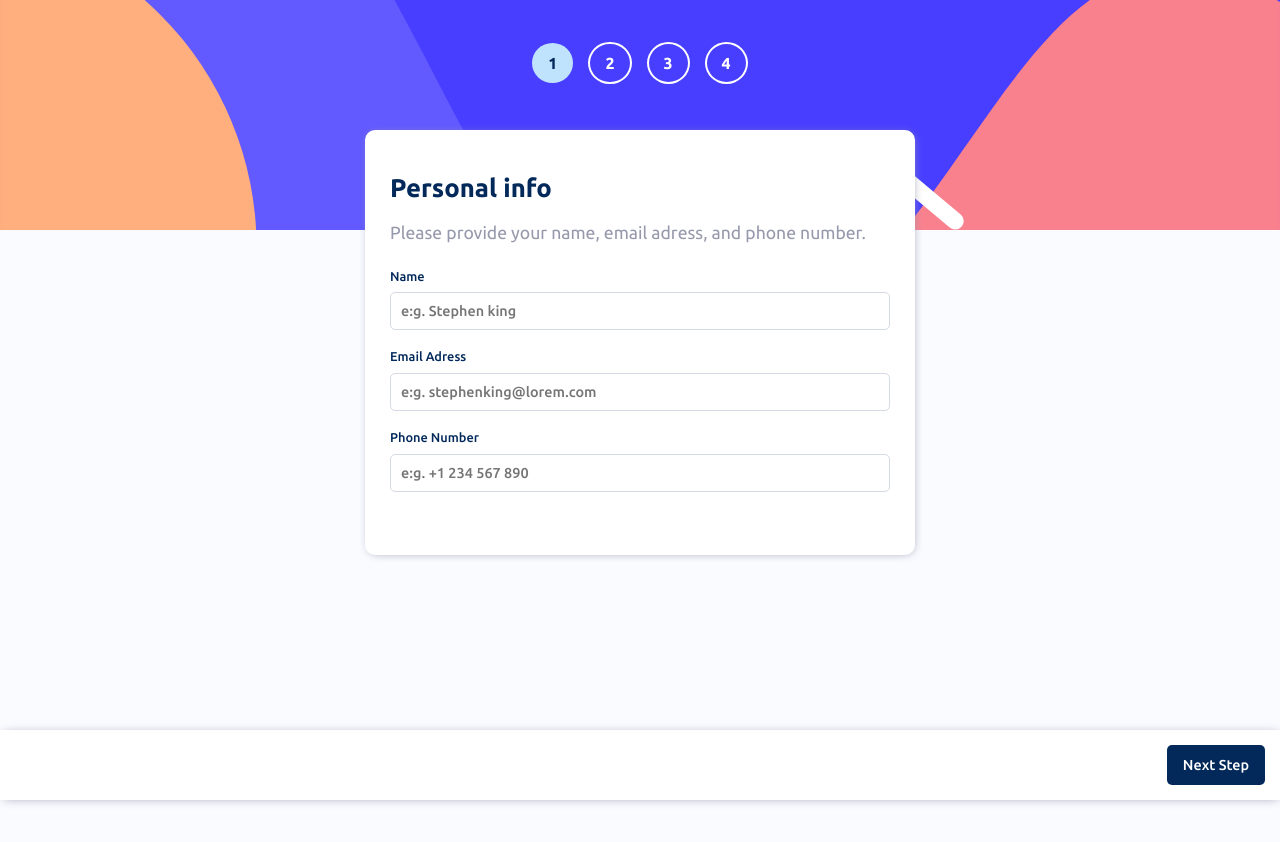
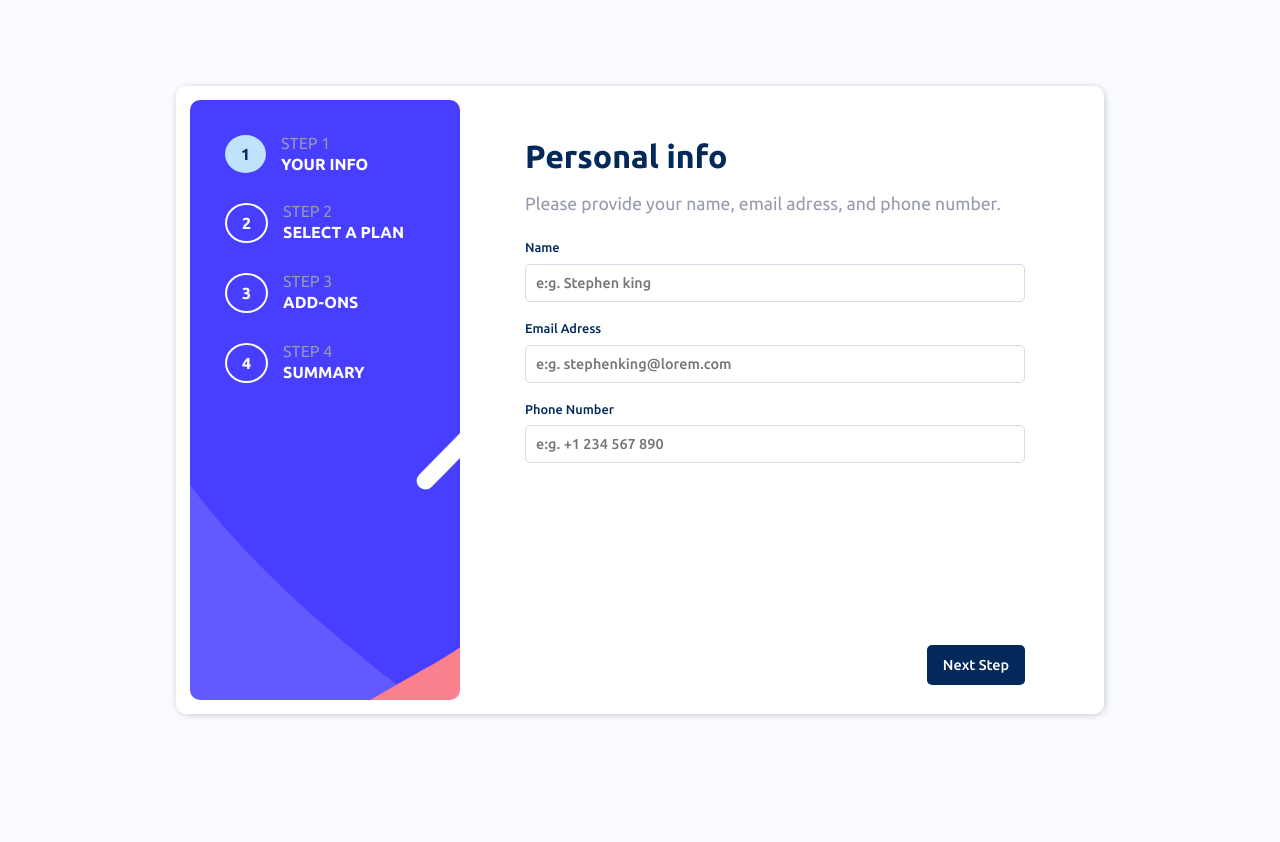
Before and after one commit to Yosoyteamc/Multi-Step-From, a React (Vite) app: page /Multi-Step-From/subscription/register in a window 1280 px wide. Shown: the top 842 px of the page. After the commit the page ends 800 px from the top, so only its background shows below. Built offline with nearby package versions, Linux system fonts and the light colour scheme.

Commit message:
Responsive, para pantallas grandes

```diff
--- a/index.html
+++ b/index.html
@@ -8,7 +8,7 @@
   </head>
   <body>
     <!--coded by Juan Mosquera-->
-    <main id="root">
+    <main id="root" class="App">
     </main>
     <script type="module" src="/src/main.jsx"></script>
   </body>
--- a/src/App.jsx
+++ b/src/App.jsx
@@ -13,7 +13,7 @@ function App() {
   <>
     <SubscriptionContextProvider>
     <Routes>
-      {/* <Route path="/Multi-Step-From/" element={<Navigate to="/Multi-Step-From/subscription/register" replace={true}></Navigate>}/> */}
+      <Route path="/Multi-Step-From/" element={<Navigate to="/Multi-Step-From/subscription/register" replace={true}></Navigate>}/>
       <Route path="/Multi-Step-From/subscription" element={<Navigate to="/Multi-Step-From/subscription/register" replace={true}></Navigate>}/>
       <Route exact path="/Multi-Step-From/subscription" element={ <Subscription/> }>
         <Route index path="register" element={<PersonalInfo/>}/>
--- a/src/components/container/Success.jsx
+++ b/src/components/container/Success.jsx
@@ -13,7 +13,7 @@ const Success = () => {
     }, []);
 
     return (
-        <section className='container'>
+        <section className='container container--success'>
             <img className='icon' src={successIcon} alt='success Icon'/>
             <h1 className='title title--center'>Thank you!</h1>
             <p className='details details--center'>Thanks for confirming your subscription!
--- a/src/main.jsx
+++ b/src/main.jsx
@@ -6,6 +6,6 @@ import './styles/style.scss'
 
 ReactDOM.createRoot(document.getElementById('root')).render(
     <BrowserRouter>
-        <App />
+        <App className= "App" />
     </BrowserRouter>
 )
--- a/src/styles/components/_Buttons.scss
+++ b/src/styles/components/_Buttons.scss
@@ -13,6 +13,16 @@
     -webkit-box-shadow: 1px 1px 10px -3px  var(--Cool-gray);
     -moz-box-shadow: 1px 1px 10px -3px  var(--Cool-gray);
     box-shadow: 1px 1px 10px -3px  var(--Cool-gray);
+
+    @media screen and (min-width: 1024px) {
+        width: 50%;
+        min-width: 0;
+        padding: 0;
+        right: 79px;
+        position: absolute;
+        bottom: 14px;
+        box-shadow: none;
+    }
 
     .btn{
         height: 40px;
--- a/src/styles/components/_FormSubscription.scss
+++ b/src/styles/components/_FormSubscription.scss
@@ -14,6 +14,7 @@
         &--error{
             color: var(--Strawberry-red);
             font-size: .8rem;
+            font-weight: bold;
         }
     }
     &__input{
@@ -22,6 +23,8 @@
         padding: 10px;
         margin-bottom: 20px;
         font-size: .9rem;
+        color: var(--Marine-blue);
+        font-weight: bold;
         &:hover{
             cursor: pointer;
         }
--- a/src/styles/components/_PersonalInfo.scss
+++ b/src/styles/components/_PersonalInfo.scss
@@ -10,6 +10,25 @@
     -webkit-box-shadow: 1px 1px 10px -3px  var(--Cool-gray);
     -moz-box-shadow: 1px 1px 10px -3px  var(--Cool-gray);
     box-shadow: 1px 1px 10px -3px  var(--Cool-gray);
+
+    @media screen and (min-width: 1024px) {
+        border: 1px solid black;
+        height: 600px;
+        padding: 0;
+        margin-top: 0;
+        border: none;
+        box-shadow: none;
+
+        &--success{
+            min-height: auto;
+            height: auto;
+            display: flex;
+            flex-direction: column;
+            justify-content: center;
+
+        }
+    }
+
     .icon{
         position: relative;
         margin-top: 40px;
@@ -26,6 +45,13 @@
         &--center{
             text-align: center;
         }
+        @media screen and (min-width: 1024px) {
+            margin-top: 40px;
+            font-size: 2rem;
+            &--center{
+                font-size: 2.1rem;
+            }
+        }
     }
     .details{
         font-size: 1.1rem;
@@ -35,6 +61,9 @@
         &--center{
             text-align: center;
             font-size: 1rem;
+            @media screen and (min-width: 1024px) {
+                font-size: 1.1rem;
+            }
         }
     }
 }
--- a/src/styles/components/_StepOption.scss
+++ /dev/null
@@ -1,18 +0,0 @@
-.option{
-    &__number{
-        border: 2px solid var(--White);
-        border-radius: 100%;
-        font-weight: bold;
-        margin: 0 7.5px;
-        padding: 10px 15px;
-        &--selected{
-            background-color: var(--Light-blue);
-            border: none;
-            color: var(--Marine-blue);
-            padding: 11px 16px;
-        }
-    }
-    &__text{
-        display: none;
-    }
-}
--- a/src/styles/components/_ViewStepOptions.scss
+++ b/src/styles/components/_ViewStepOptions.scss
@@ -3,6 +3,11 @@
     background-repeat: no-repeat;
     background-size: cover;
     background-position: center;
+    @media screen and (min-width: 1024px) {
+        width: 270px;
+        height: 600px;
+        border-radius: 10px;
+    }
     &-content{
         min-height: 175px;
         padding: 55px 15px 0 15px;
@@ -11,5 +16,56 @@
         display: flex;
         justify-content: center;
         color: var(--White);
+        @media screen and (min-width: 1024px) {
+            width: 100%;
+            min-height: auto;
+            padding: 0;
+            flex-direction: column;
+            margin: 35px;
+            align-items: flex-start;
+            justify-content: flex-start;
+        }
     }
 }
+
+.option{
+    @media screen and (min-width: 1024px) {
+        padding: 0;
+        margin: 0;
+        display: flex;
+        margin-bottom: 30px;
+    }
+    &__number{
+        border: 2px solid var(--White);
+        border-radius: 100%;
+        font-weight: bold;
+        margin: 0 7.5px;
+        padding: 10px 15px;
+        @media screen and (min-width: 1024px) {
+            margin: 0;
+        }
+        &--selected{
+            background-color: var(--Light-blue);
+            border: none;
+            color: var(--Marine-blue);
+            padding: 11px 16px;
+        }
+    }
+    &__text{
+        display: none;
+        @media screen and (min-width: 1024px) {
+            display: flex;
+            margin-left: 15px;
+            flex-direction: column;
+            &-step{
+                color: var(--Cool-gray);
+                margin-bottom: 5px;
+            }
+            &-title{
+                font-weight: bold;
+                text-transform: uppercase;
+            }
+
+        }
+    }
+}
--- a/src/styles/style.scss
+++ b/src/styles/style.scss
@@ -1,6 +1,5 @@
 @use 'reset';
 @use 'components/ViewStepOptions';
-@use 'components/StepOption';
 @use 'components/PersonalInfo';
 @use 'components/FormSubscription';
 @use 'components/Buttons';
@@ -67,6 +66,28 @@ src: url("../assets/fonts/Ubuntu-Bold.ttf") format("truetype");
 body{
     min-height: 660px;
     height: 130vh;
-;
+    @media screen and (min-width: 1024px) {
+        min-height: 100vh;
+        height: 100vh;
+        display: flex;
+        align-items: center;
+        justify-content: center;
+    }
+}
 
+.App{
+   @media screen and (min-width: 1024px) {
+        width: 900px;
+        padding: 14px;
+        margin: auto;
+        display: flex;
+        background-color: var(--White);
+        min-height: 600px;
+        align-items: center;
+        border-radius: 10px;
+        position: relative;
+        -webkit-box-shadow: 1px 1px 10px -3px  var(--Cool-gray);
+        -moz-box-shadow: 1px 1px 10px -3px  var(--Cool-gray);
+        box-shadow: 1px 1px 10px -3px  var(--Cool-gray);
+   }
 }
```
